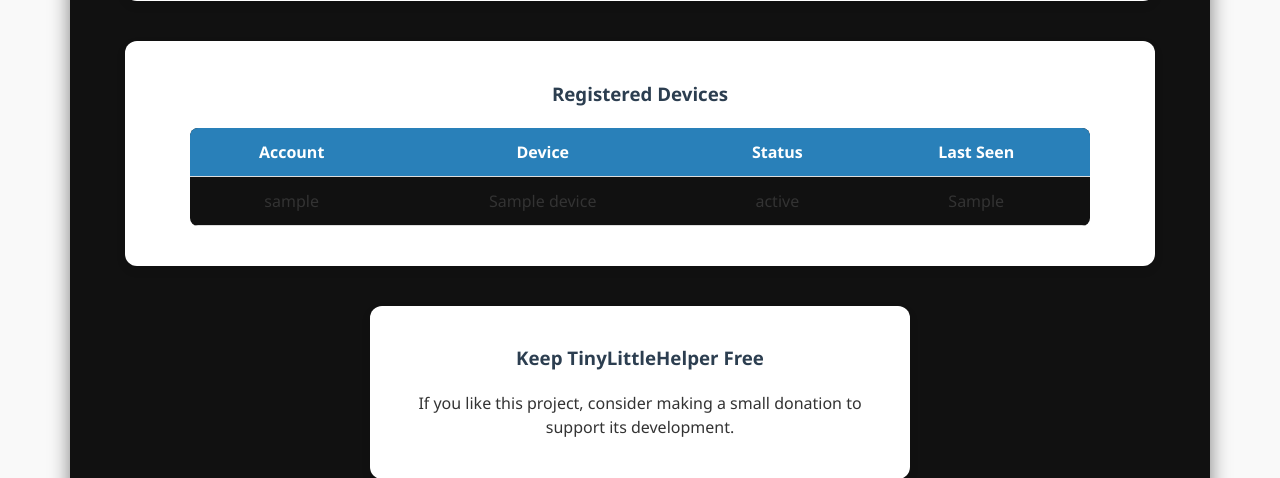
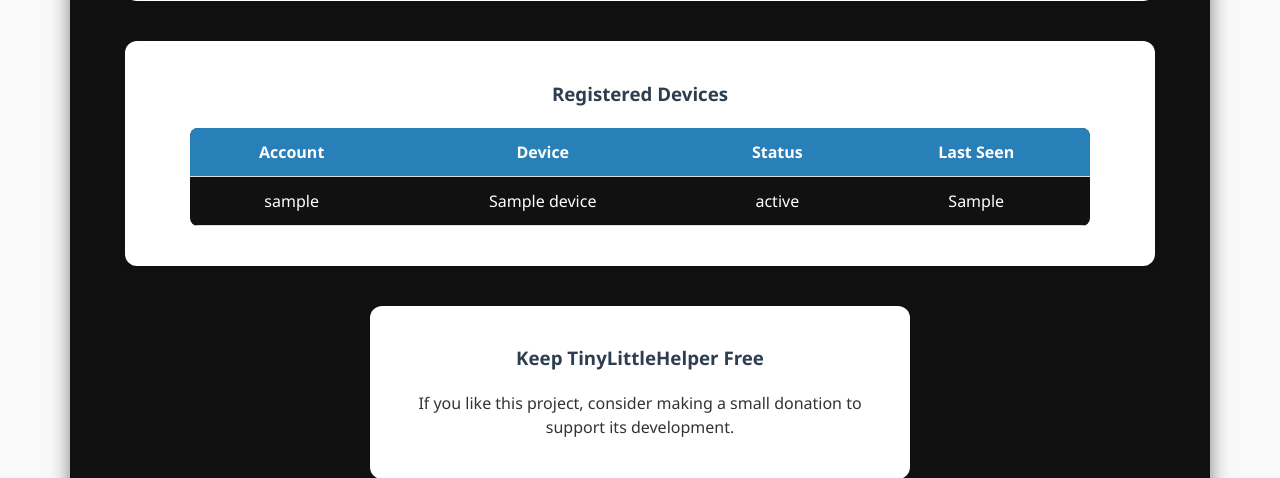
Before and after one commit to ABTechWorks/TinyLittleHelper, a FastAPI app: template templates/dashboard.html in a window 1280 px wide. Shown: the part 883-1361 px from the top of the page. Run offline with FastAPI, Linux system fonts and the light colour scheme; the template is opened without the code that fills it: most values are stand-ins (such as "Sample title", 1, 10 or a date in 2020); some libraries are stand-ins or nearby versions.

Commit message:
text/background fix

```diff
--- a/static/style.css
+++ b/static/style.css
@@ -182,3 +182,9 @@
   width: 100%;
   text-align: center;
 }
+/* ------------------------
+   FORCE Registered Devices row text to white
+------------------------- */
+.container table tbody td {
+  color: #fff !important;
+}
```
